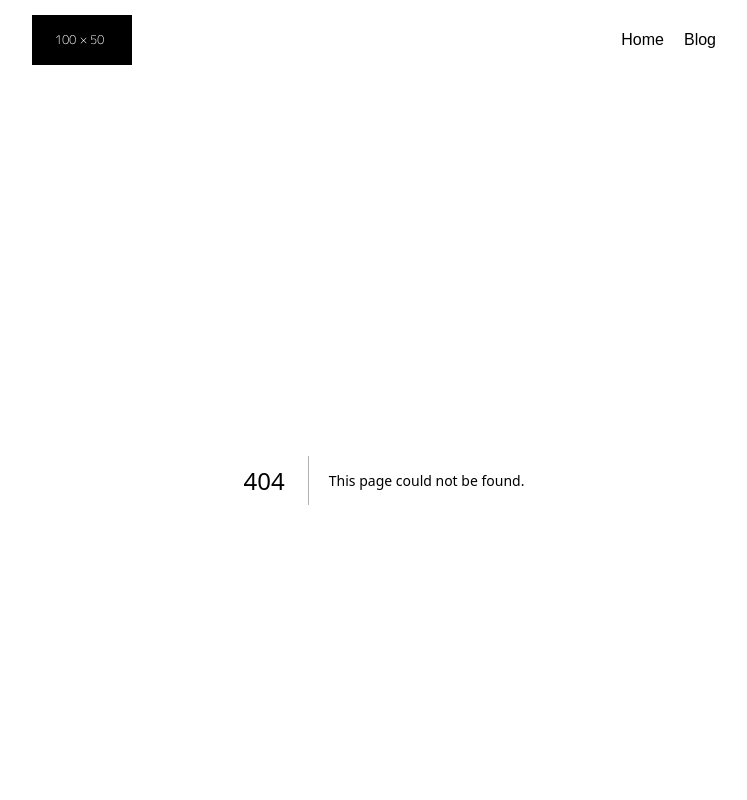
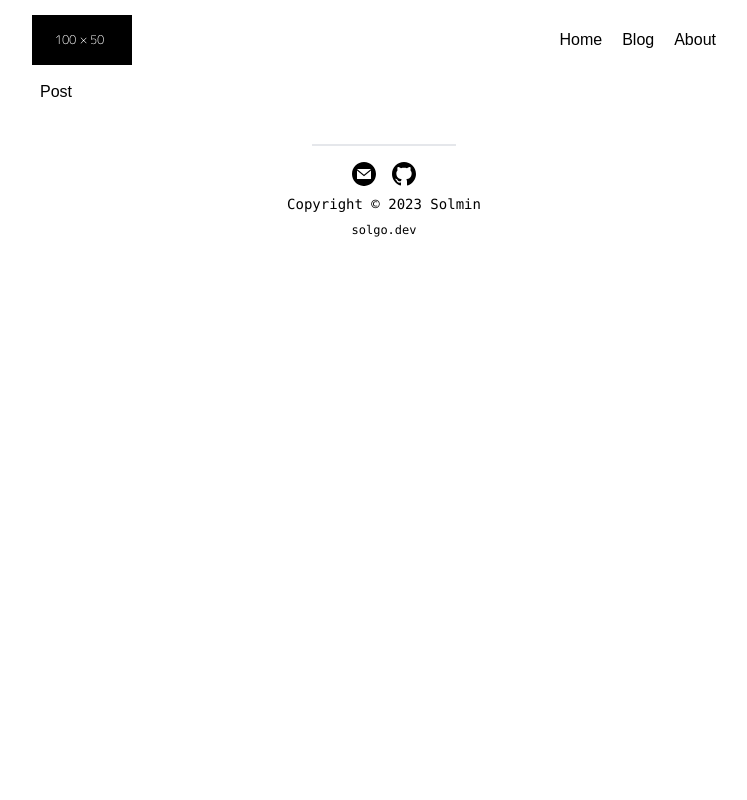
Before and after one commit to solmin0302/blog, a Next.js app: page /blog/1 in a window 1280 px wide. Before the commit this address had no page. Shown: the top 800 px of the page, without its empty margins (256-1003 px from the left). Built offline with nearby package versions, Linux system fonts and the light colour scheme; a web font is replaced by a local one.

Commit message:
:sparkles: Add slug(post detail) page

```diff
--- /dev/null
+++ b/src/app/about/page.tsx
@@ -0,0 +1,9 @@
+const About = () => {
+  return (
+    <div>
+      <p>About</p>
+    </div>
+  );
+};
+
+export default About;
--- /dev/null
+++ b/src/app/blog/[slug]/page.tsx
@@ -0,0 +1,10 @@
+// post detail page
+const Post = () => {
+  return (
+    <div>
+      <p>Post</p>
+    </div>
+  );
+};
+
+export default Post;
--- a/src/app/blog/page.tsx
+++ b/src/app/blog/page.tsx
@@ -1,3 +1,4 @@
+//post list page
 const Blog = () => {
   return (
     <div>
--- a/src/app/page.tsx
+++ b/src/app/page.tsx
@@ -1,7 +1,7 @@
 export default function Home() {
   return (
     <div>
-      <p>asd</p>
+      <p>Home Main</p>
     </div>
   );
 }
--- a/src/components/Footer.tsx
+++ b/src/components/Footer.tsx
@@ -4,7 +4,7 @@ const Footer = () => {
       <div className="flex justify-center gap-4 items-center pt-4 border-t-2 w-36">
         <a
           href="mailto:solgo123@gmail.com"
-          className="hover:scale-110 transition-transform duration-500 hover:text-green-500 hover:fill-green-500 dark:fill-white dark:hover:fill-green-500"
+          className="hover:text-violet-500 hover:fill-violet-500 dark:fill-white dark:hover:fill-violet-500"
         >
           <svg
             xmlns="http://www.w3.org/2000/svg"
@@ -17,7 +17,7 @@ const Footer = () => {
         </a>
         <a
           href="https://github.com/solmin0302"
-          className="hover:scale-110 transition-transform duration-500 hover:text-green-500 hover:fill-green-500 dark:fill-white dark:hover:fill-green-500"
+          className="hover:text-violet-500 hover:fill-violet-500 dark:fill-white dark:hover:fill-violet-500"
         >
           <svg
             xmlns="http://www.w3.org/2000/svg"
--- a/src/components/MainLayout.tsx
+++ b/src/components/MainLayout.tsx
@@ -9,7 +9,11 @@ const MainLayout = ({ children }: MainLayoutProps) => {
   return (
     <>
       <Header />
-      <main>{children}</main>
+      <main className="">
+        <div className="max-w-screen-md flex flex-col px-10 m-auto">
+          {children}
+        </div>
+      </main>
       <Footer />
     </>
   );
--- a/src/data/navLinks.ts
+++ b/src/data/navLinks.ts
@@ -1,4 +1,5 @@
 export const navLinks: Link[] = [
   { title: "Home", link: "/" },
   { title: "Blog", link: "/blog" },
+  { title: "About", link: "/about" },
 ];
```
